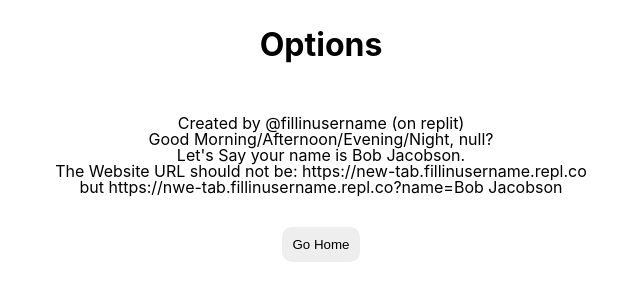
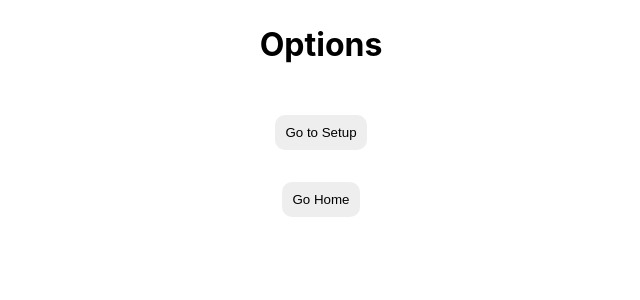
Before and after one commit to bzuruce/bzuruce.github.io-OLD, a website built with Vite: page settings.html in a window 1280 px wide. Shown: the whole page, without its empty margins (327-967 px from the left). Built offline with nearby package versions, Linux system fonts and the light colour scheme.

Commit message:
Setup manual entry

```diff
--- a/settings.html
+++ b/settings.html
@@ -12,14 +12,10 @@
   <centerer><h1>Options</h1></centerer>
   <br>
   <br>
-  <centerer>Created by @fillinusername (on replit)</centerer>
-  <centerer>Good Morning/Afternoon/Evening/Night, null?</centerer>
-  <centerer>Let's Say your name is Bob Jacobson.</centerer>
-  <centerer>The Website URL should not be: https://new-tab.fillinusername.repl.co</centerer>
-  <centerer> but https://nwe-tab.fillinusername.repl.co?name=Bob Jacobson</centerer>
+  <centerer><button onclick.="location.href='startup.html';">Go to Setup</button></centerer>
   <br>
   <br>
-  <centerer><button onclick="location.href = 'index.html';"> Go Home</button></centerer>
+  <centerer><button onclick="location.href='index.html';"> Go Home</button></centerer>
   <script src="script.js"></script>
 
 </body>
```
